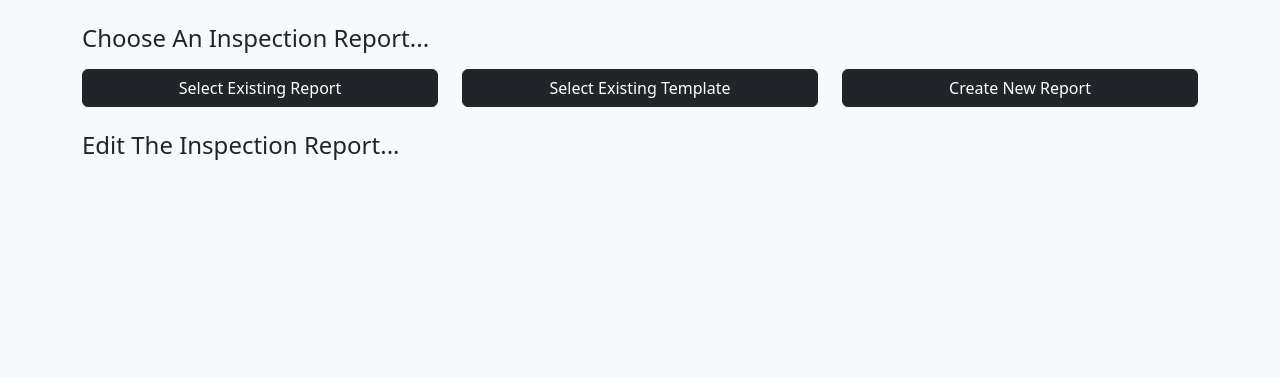
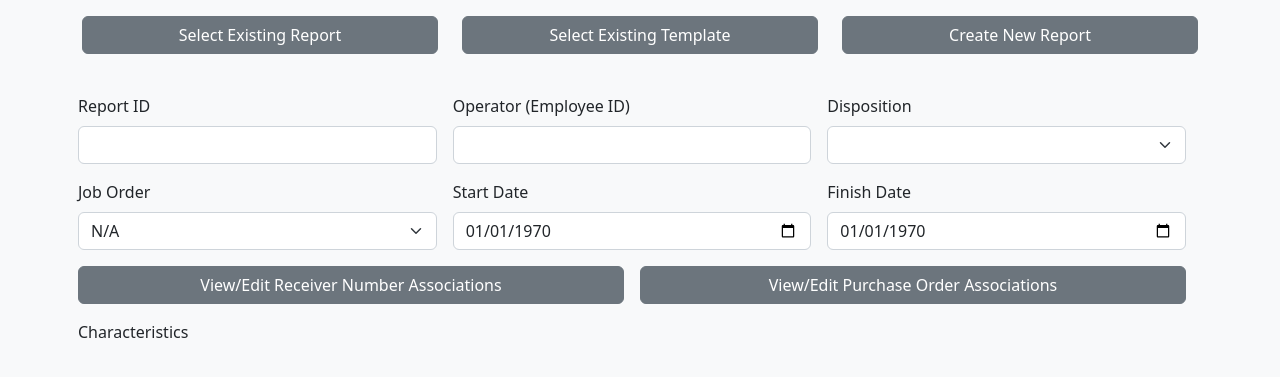
Before and after one commit to seneubauer/qc-modernization, a Flask app: page /data_entry in a window 1280 px wide. Shown: the part 56-433 px from the top of the page. Run offline with Flask 2, Linux system fonts and the light colour scheme; data that the repository does not hold is empty; parts of the project's set-up code (start-up, migrations or seed data) failed here and were passed over; some libraries are stand-ins or nearby versions.

Commit message:
progress on inspection report format

```diff
--- a/data_entry/app.py
+++ b/data_entry/app.py
@@ -52,6 +52,99 @@ app.config["SEND_FILE_MAX_AGE_DEFAULT"] = 0
 @app.route("/data_entry")
 def data_entry_route():
     return render_template("data_entry.html")
+
+@app.route("/get_disposition_types/")
+def get_disposition_types():
+
+    # open the database session
+    session = Session(engine)
+
+    # query the database
+    results = session.query(disposition_types.id).all()
+
+    # close the session
+    session.close()
+
+    # return the results
+    if len(results) > 0:
+        output_arr = []
+        for id in results:
+            output_arr.append({
+                "id": id[0]
+            })
+
+        return {
+            "status": "ok",
+            "response": output_arr
+        }
+    else:
+        return {
+            "status": "not_ok",
+            "response": "error within the flask server or database query"
+        }
+
+@app.route("/get_job_orders/")
+def get_job_orders():
+
+    # open the database session
+    session = Session(engine)
+
+    # query the database
+    results = session.query(job_orders.id).all()
+
+    # close the session
+    session.close()
+
+    # return the results
+    if len(results) > 0:
+        output_arr = []
+        for id in results:
+            output_arr.append({
+                "id": id[0]
+            })
+
+        return {
+            "status": "ok",
+            "response": output_arr
+        }
+    else:
+        return {
+            "status": "not_ok",
+            "response": "error within the flask server or database query"
+        }
+
+@app.route("/get_receiver_numbers/<int:report_id>/")
+def get_receiver_numbers(report_id:int):
+
+    # open the database session
+    session = Session(engine)
+
+    # query the database
+    results = session.query(receiver_numbers.id)\
+        .join(inspection_receiver_numbers, (receiver_numbers.id == inspection_receiver_numbers.receiver_number_id))\
+        .join(inspection_reports, (inspection_reports.id == inspection_receiver_numbers.inspection_id))\
+        .filter(inspection_reports.id == report_id).all()
+
+    # close the session
+    session.close()
+
+    # return the results
+    if len(results) > 0:
+        output_arr = []
+        for id in results:
+            output_arr.append({
+                "id": id[0]
+            })
+
+        return {
+            "status": "ok",
+            "response": output_arr
+        }
+    else:
+        return {
+            "status": "not_ok",
+            "response": "error within the flask server or database query"
+        }
 
 @app.route("/get_inspection_reports/<int:filter_type>/<string:filter_term>/<string:use_date_span>/<int:start_day>/<int:start_month>/<int:start_year>/<int:stop_day>/<int:stop_month>/<int:stop_year>/")
 def get_inspection_reports(filter_type:int, filter_term:str, use_date_span:str, start_day:int, start_month:int, start_year:int, stop_day:int, stop_month:int, stop_year:int):
--- a/data_entry/data/inspection_reports.csv
+++ b/data_entry/data/inspection_reports.csv
@@ -1,3 +1,3 @@
-id,day_started,day_finished,job_order_id,disposition,part_id
-0,2023-01-01,2023-01-05,SEN0002345,pass,1
-1,2023-01-06,2023-01-08,SEN0004567,deviated,2
+id,day_started,day_finished,job_order_id,employee_id,disposition,part_id
+0,1/1/2023,1/5/2023,SEN0002345,5137,pass,1
+1,1/6/2023,1/8/2023,SEN0004567,6752,deviated,2
--- a/data_entry/static/js/data_entry.js
+++ b/data_entry/static/js/data_entry.js
@@ -8,19 +8,42 @@ let existing_report_start_date = d3.select("#existing_report_start_date");
 let existing_report_stop_date = d3.select("#existing_report_stop_date");
 let existing_report_use_date = d3.select("#existing_report_use_date");
 
+let report_id = d3.select("#report_id");
+let report_creator = d3.select("#report_creator");
+let report_disposition = d3.select("#report_disposition");
+let report_job_order = d3.select("#report_job_order");
+let report_start_date = d3.select("#report_start_date");
+let report_finish_date = d3.select("#report_finish_date");
+
+let receiver_number_view_edit = d3.select("#view_edit_receiver_numbers");
+let receiver_number_current = d3.select("#current_receiver_number");
+let receiver_number_add = d3.select("#add_receiver_number");
+let receiver_number_remove = d3.select("#remove_receiver_number");
+let receiver_number_group = d3.select("#receiver_number_group");
+
 // add events
 existing_report_button.on("click", update_existing_reports_panel);
 existing_report_filter_apply.on("click", update_existing_reports_panel);
+
+receiver_number_view_edit.on("click", show_receiver_number_modal);
+
 
 init();
 
 // initialization function
 function init()
 {
+    // populate selectors
+    populate_disposition_types();
+    populate_job_orders();
+
     // set initial values
-    existing_report_start_date.property("value", "2023-01-01");
-    existing_report_stop_date.property("value", "2023-02-01");
+    existing_report_start_date.property("value", "1970-01-01");
+    existing_report_stop_date.property("value", "1970-01-01");
     existing_report_use_date.property("checked", false);
+
+    report_start_date.property("value", "1970-01-01");
+    report_finish_date.property("value", "1970-01-01");
 }
 
 // update the existing reports panel
@@ -84,7 +107,117 @@ function update_existing_reports_panel()
     });
 }
 
+//
 function inspection_report_selected(drawing)
 {
+
     console.log(drawing);
 }
+
+
+// user selected the view/edit receiver number associations
+function show_receiver_number_modal()
+{
+    // get the report id
+    let report_id_value = 1; //report_id.property("value");
+
+    // populate the list
+    if (report_id_value != "") {
+        console.log(report_id_value);
+        get_report_receiver_numbers(report_id_value);
+    }
+}
+
+// user selected a receiver number from the group
+function reciever_number_selected(receiver_number_id)
+{
+    receiver_number_current.property("value", receiver_number_id);
+}
+
+
+// populate job orders selector
+function populate_job_orders()
+{
+    // define the route
+    let route = "/get_job_orders/";
+
+    // query the flask server
+    d3.json(route).then(function (returned_object) {
+        if (returned_object.status == "ok") {
+
+            // extract the requested data
+            let dataset = returned_object.response;
+
+            // populate the select control
+            report_job_order.selectAll("option")
+                .data(dataset)
+                .enter()
+                .append("option")
+                .text((x) => x.id);
+        }
+        else {
+
+            // log the error message
+            console.log(returned_object.response);
+        }
+    });
+}
+
+// populate receiver numbers list group from an inspection report id
+function get_report_receiver_numbers(report_id)
+{
+    // define the route
+    let route = `/get_receiver_numbers/${report_id}/`;
+
+    // query the flask server
+    d3.json(route).then(function (returned_object) {
+        if (returned_object.status == "ok") {
+
+            // extract the requested data
+            let dataset = returned_object.response;
+
+            // populate the select control
+            receiver_number_group.selectAll("a")
+                .data(dataset)
+                .enter()
+                .append("a")
+                .attr("href", "#")
+                .attr("class", "list-group-item list-group-item-action")
+                .text((x) => x.id)
+                .on("click", (p, x) => reciever_number_selected(x.id));
+        }
+        else {
+
+            // log the error message
+            console.log(returned_object.response);
+        }
+    });
+}
+
+// populate disposition type selector
+function populate_disposition_types()
+{
+    // define the route
+    let route = "/get_disposition_types/";
+
+    // query the flask server
+    d3.json(route).then(function (returned_object) {
+        if (returned_object.status == "ok") {
+
+            // extract the requested data
+            let dataset = returned_object.response;
+
+            // populate the select control
+            report_disposition.selectAll("option")
+                .data(dataset)
+                .enter()
+                .append("option")
+                .text((x) => x.id);
+        }
+        else {
+
+            // log the error message
+            console.log(returned_object.response);
+        }
+    });
+}
--- a/data_entry/templates/data_entry.html
+++ b/data_entry/templates/data_entry.html
@@ -85,17 +85,12 @@
     <div class="container">
 
         <!-- choosing an inspection report -->
-        <div class="row my-2">
-            <div class="col-md-12">
-                <h4 class="mt-3">Choose An Inspection Report...</h4>
-            </div>
-        </div>
-        <div class="row my-2">
+        <div class="row my-2 mt-3">
 
             <!-- select an existing report -->
             <div class="col-md-4">
                 <div class="d-grid">
-                    <button class="btn btn-dark" type="button" id="existing_report_button" data-bs-toggle="offcanvas" data-bs-target="#existing_reports" aria-controls="select_existing_report">
+                    <button class="btn btn-secondary" type="button" id="existing_report_button" data-bs-toggle="offcanvas" data-bs-target="#existing_reports" aria-controls="select_existing_report">
                         Select Existing Report
                     </button>
                 </div>
@@ -141,7 +136,7 @@
             <!-- select an existing template -->
             <div class="col-md-4">
                 <div class="d-grid">
-                    <button class="btn btn-dark" type="button" data-bs-toggle="offcanvas" data-bs-target="#select_existing_template" aria-controls="select_existing_template">
+                    <button class="btn btn-secondary" type="button" data-bs-toggle="offcanvas" data-bs-target="#select_existing_template" aria-controls="select_existing_template">
                         Select Existing Template
                     </button>
                 </div>
@@ -159,7 +154,7 @@
             <!-- create a new report -->
             <div class="col-md-4">
                 <div class="d-grid">
-                    <button class="btn btn-dark" type="button" data-bs-toggle="offcanvas" data-bs-target="#create_new_report" aria-controls="create_new_report">
+                    <button class="btn btn-secondary" type="button" data-bs-toggle="offcanvas" data-bs-target="#create_new_report" aria-controls="create_new_report">
                         Create New Report
                     </button>
                 </div>
@@ -178,30 +173,94 @@
 
         <!-- editing an inspection report -->
         <div class="row my-2">
-            <div class="col-md-12">
-                <h4 class="mt-3">Edit The Inspection Report...</h4>
-            </div>
-        </div>
-        <div class="row my-2">
             <!--
                 inspection report id
                 inspection report start/finish dates
                 inspection report disposition
+                inspeciton report creator
                 inspection report associated job order
                 inspection report associated purchase order(s)
                 inspection report associated receiver number(s)
 
-                associated part's characteristic name
-                associated part's characteristic nominal
-                associated part's characteristic usl
-                associated part's characteristic lsl
-                associated part's characteristic measured
+                associated part's characteristics name
+                associated part's characteristics nominal
+                associated part's characteristics usl
+                associated part's characteristics lsl
+                associated part's characteristics measured
 
-                associated part's characteristic gauge (from id)
-                associated part's characteristic specification type (from id)
+                associated part's characteristics gauge (from id)
+                associated part's characteristics specification type (from id)
             -->
+            <form class="row g-3">
+                <div class="col-md-4">
+                    <label class="form-label" for="report_id">Report ID</label>
+                    <input class="form-control" id="report_id" type="number" readonly>
+                </div>
+                <div class="col-md-4">
+                    <label class="form-label" for="report_creator">Operator (Employee ID)</label>
+                    <input class="form-control" id="report_creator" type="number">
+                </div>
+                <div class="col-md-4">
+                    <label class="form-label" for="report_disposition">Disposition</label>
+                    <select class="form-select" id="report_disposition"></select>
+                </div>
+                <div class="col-md-4">
+                    <label class="form-label" for="report_job_order">Job Order</label>
+                    <select class="form-select" id="report_job_order">
+                        <option value="default" selected>N/A</option>
+                    </select>
+                </div>
+                <div class="col-md-4">
+                    <label class="form-label" for="report_start_date">Start Date</label>
+                    <input class="form-control" id="report_start_date" type="date">
+                </div>
+                <div class="col-md-4">
+                    <label class="form-label" for="report_finish_date">Finish Date</label>
+                    <input class="form-control" id="report_finish_date" type="date">
+                </div>
 
+                <div class="col-md-6">
+                    <div class="d-grid">
+                        <button class="btn btn-secondary" type="button" id="view_edit_receiver_numbers" data-bs-toggle="modal" data-bs-target="#receiver_number_modal">
+                            View/Edit Receiver Number Associations
+                        </button>
+                    </div>
+                    <div class="modal fade" id="receiver_number_modal" tabindex="-1" aria-labelledby="receiver_number_modal_label" aria-hidden="true">
+                        <div class="modal-dialog">
+                            <div class="modal-content">
+                                <div class="modal-header bg-light">
+                                    <h1 class="modal-title fs-5" id="receiver_number_modal_label">Receiver Number Associations</h1>
+                                    <button type="button" class="btn-close" data-bs-dismiss="modal" aria-label="Close"></button>
+                                </div>
+                                <div class="modal-body bg-light">
+                                    <div class="input-group mb-3">
+                                        <input type="text" class="form-control" id="current_receiver_number" aria-describedby="add_receiver_number">
+                                        <button class="btn btn-outline-secondary" type="button" id="add_receiver_number">Add</button>
+                                        <button class="btn btn-outline-secondary" type="button" id="remove_receiver_number">Remove</button>
+                                    </div>
+                                    <div class="list-group" id="receiver_number_group">
+                                        <a></a>
+                                    </div>
+                                </div>
+                                <div class="modal-footer bg-light">
+                                    <button type="button" class="btn btn-secondary" data-bs-dismiss="modal">Close</button>
+                                </div>
+                            </div>
+                        </div>
+                    </div>
+                </div>
+                <div class="col-md-6">
+                    <div class="d-grid">
+                        <button class="btn btn-secondary" type="button" id="view_edit_purchase_orders">
+                            View/Edit Purchase Order Associations
+                        </button>
+                    </div>
+                </div>
 
+                <div class="col-md-12">
+                    <label class="form-label" for="data_entry_accordion">Characteristics</label>
+                </div>
+            </form>
         </div>
     </div>
 
```
Also changed, not shown: data_entry/schema.sql (+9 -1 lines).
